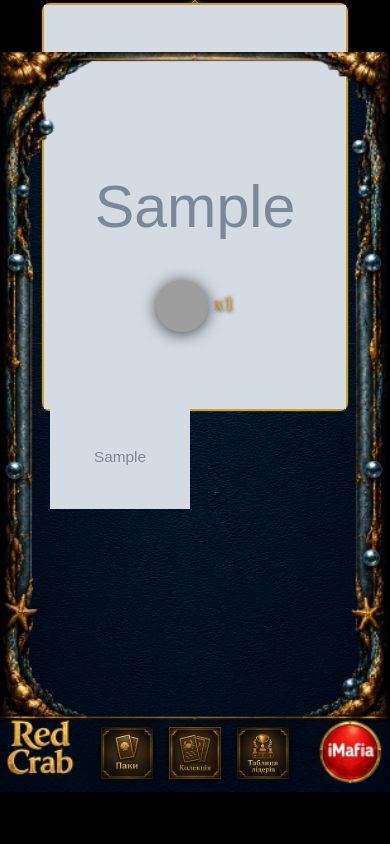
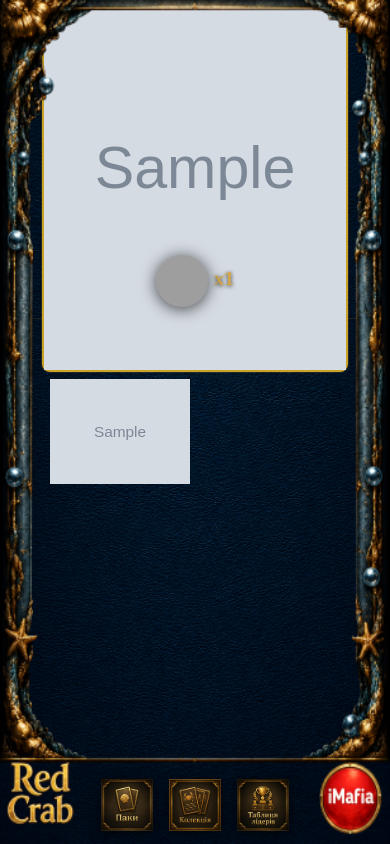
Before and after one commit to Baranotik15/Mafia_tg_bot, a Django app: template game/templates/game/index.html in a window 390 px wide. Run offline with Django 5.2, Linux system fonts and the light colour scheme; the template is opened without the code that fills it: most values are stand-ins (such as "Sample title", 1, 10 or a date in 2020); grey boxes marked "Sample" are stand-in pictures; grey boxes are pictures that could not be loaded.

Commit message:
fix: responsive scaling with max 1x cap for desktop, single base.js

```diff
--- a/game/static/game/css/base.css
+++ b/game/static/game/css/base.css
@@ -19,7 +19,7 @@ html, body {
 
 .app {
     width: 390px;
-    height: 740px;
+    height: 740px; /* overridden by JS to match viewport */
     flex-shrink: 0;
     background: var(--bg-image) center / 100% 100% no-repeat;
     display: flex;
--- a/game/static/game/js/base.js
+++ b/game/static/game/js/base.js
@@ -4,8 +4,9 @@ document.addEventListener('contextmenu', e => e.preventDefault());
     const app = document.querySelector('.app');
     if (!app) return;
     function apply() {
-        const scale = Math.min(window.innerWidth / 390, window.innerHeight / 844);
+        const scale = Math.min(window.innerWidth / 390, window.innerHeight / 740, 1.0);
         app.style.transform = `scale(${scale})`;
+        app.style.height = Math.round(window.innerHeight / scale) + 'px';
     }
     apply();
     window.addEventListener('resize', apply);
```
